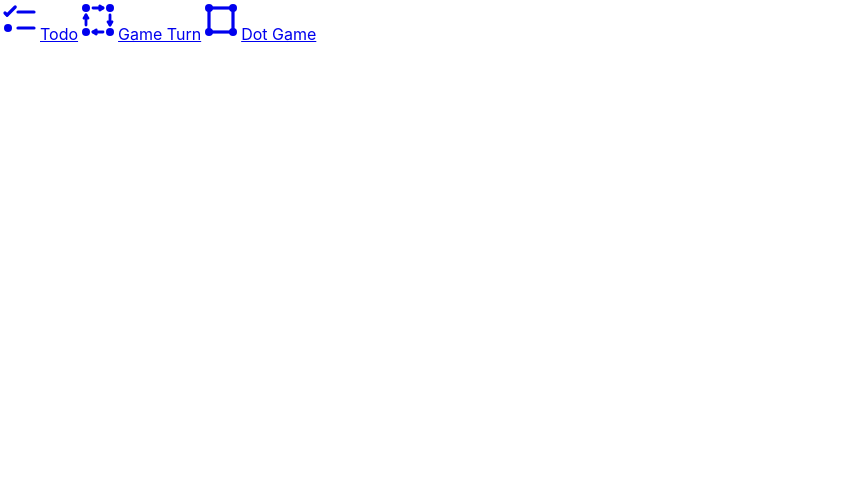
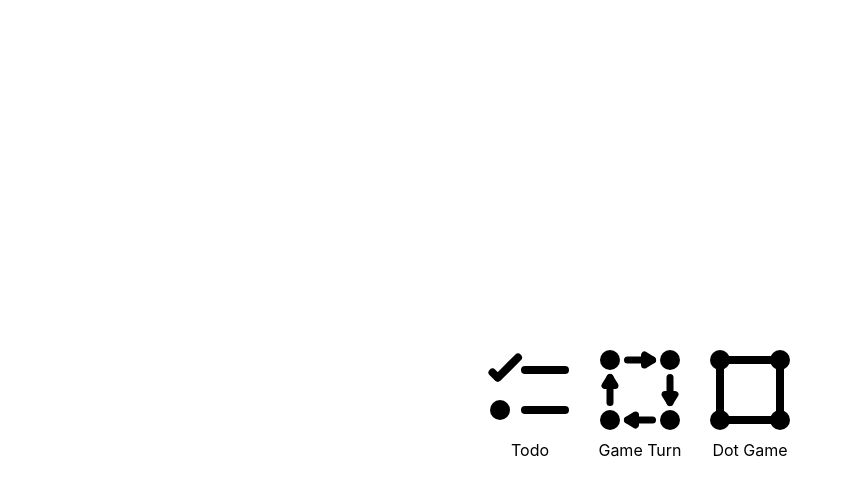
Before and after one commit to Mammad900/util-app, a React (Create React App) app: page / in a window 1280 px wide. Shown: the top 496 px of the page, without its empty margins (0-850 px from the left). Built offline with nearby package versions, Linux system fonts and the light colour scheme.

Commit message:
Properly style the main menu

```diff
--- a/src/index.scss
+++ b/src/index.scss
@@ -29,9 +29,27 @@ html, body, #root {
 }
 
 .App {
+  height: 100vh;
+  display: flex;
+  align-items: center;
+  justify-content: center;
+  flex-wrap: wrap;
+  gap: 10px;
+
   a {
+    color: var(--color-foreground);
+    text-align: center;
+    text-decoration: none;
+    transition: transform 200ms;
+
     svg {
-      height: 40px;
+      height: 100px;
+      width: 100px;
+      display: block;
+    }
+
+    &:hover {
+      transform: scale(1.1);
     }
   }
 }
```
